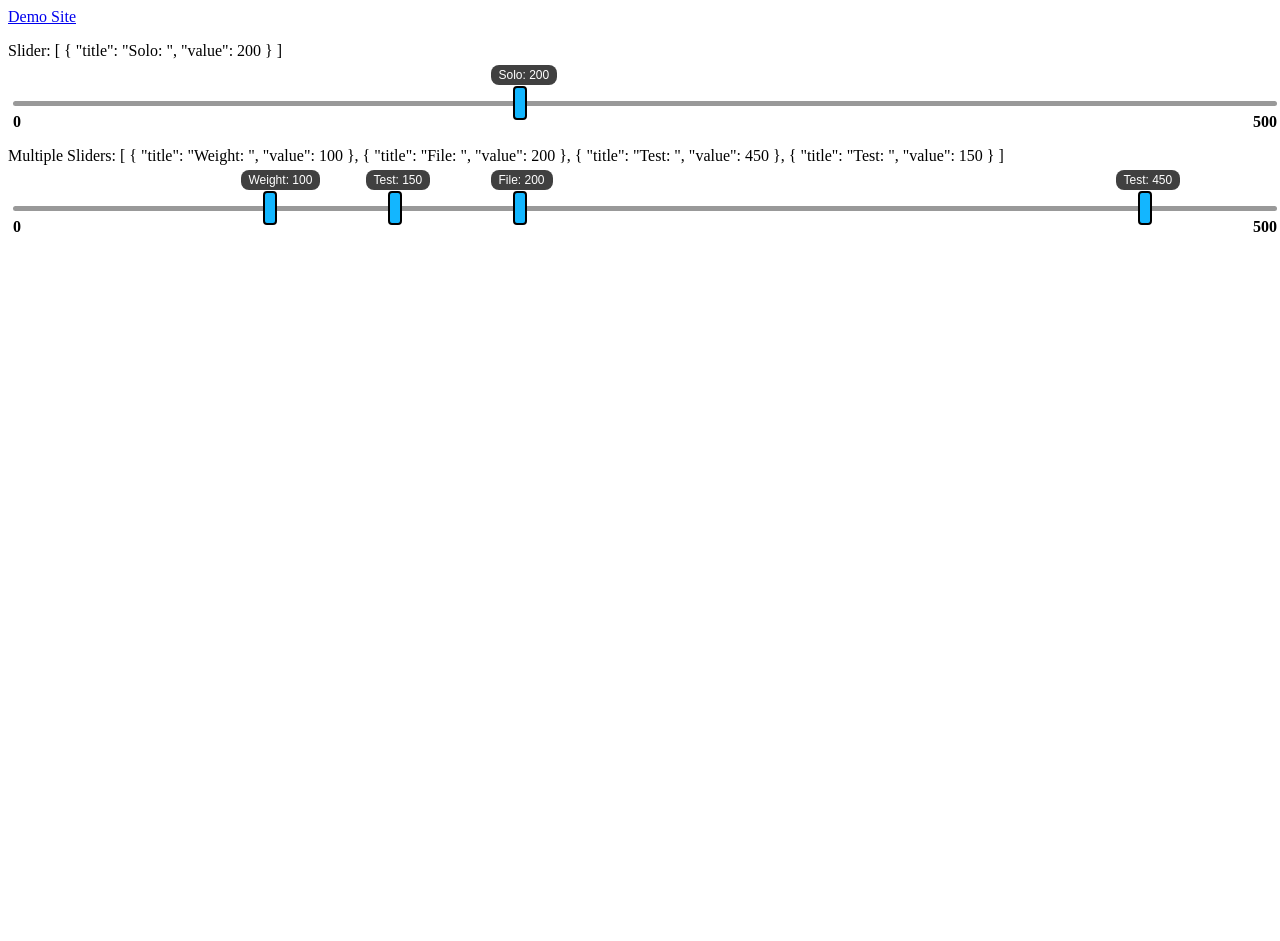
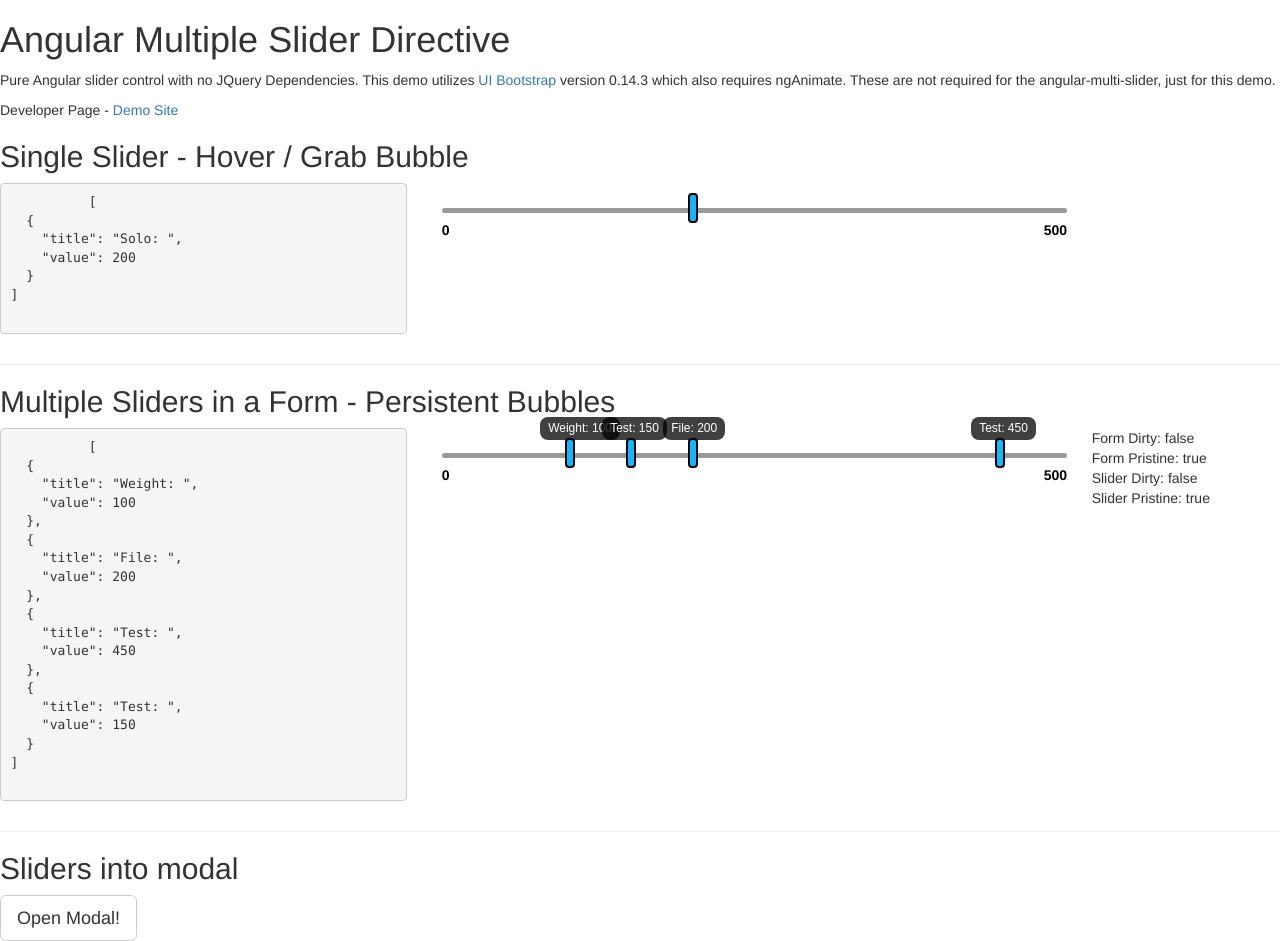
Before and after one commit to enkodellc/angular-multi-slider, a website: page demo/index.html in a window 1280 px wide. Before the commit the page ends 800 px from the top, so only its background shows below. Drawn offline with nearby package versions, Linux system fonts and the light colour scheme; some packages are replaced by stand-ins of ours; a script that the page names is missing.

Commit message:
* Version 0.1.0 * Update Readme * Add dirty / pristine for ngModel to use within forms * Add additional examples

```diff
--- a/bower.json
+++ b/bower.json
@@ -1,6 +1,6 @@
 {
   "name": "angular-multi-slider",
-  "version": "0.0.1",
+  "version": "0.1.0",
   "authors": [
     "Keith <keith@keithfimreite.com>",
     "Tori Holmes-Kirk <https://github.com/supertorio>"
@@ -24,6 +24,6 @@
     "demo"
   ],
   "dependencies": {
-    "angular": "~1.3.2"
+    "angular": "~1.4.7"
   }
 }
--- a/demo/app.js
+++ b/demo/app.js
@@ -1,9 +1,9 @@
 'use strict';
 
-angular.module('multiSliderDemo', ['angularMultiSlider']);
+angular.module('multiSliderDemo', ['angularMultiSlider', 'ngAnimate', 'ui.bootstrap']);
 
 angular.module('multiSliderDemo')
-  .controller('DemoCtrl', function ($scope) {
+  .controller('DemoCtrl', function ($rootScope, $scope, $uibModal) {
     $scope.slider = [{title:'Solo: ',value:200}];
 
     $scope.sliders = [
@@ -12,4 +12,36 @@ angular.module('multiSliderDemo')
       {title:'Test: ',value:450},
       {title:'Test: ',value:150}
     ];
+
+    $scope.modalSliders = [
+      {title:'Weight: ',value:100},
+      {title:'File: ',value:200}
+    ];
+
+    $scope.openModal = function() {
+      var modalDlg = $uibModal.open({
+        templateUrl: 'sliderModal.html',
+        controller: function ($scope, $uibModalInstance, sliders) {
+          //Copy of the object in order to keep original values in $scope.percentages in parent controller.
+          $scope.mSliders = angular.copy(sliders);
+
+          $scope.ok = function () {
+            $uibModalInstance.close($scope.mSliders);
+          };
+
+          $scope.cancel = function () {
+            $uibModalInstance.dismiss('Canceled');
+          };
+        },
+        resolve: {
+          sliders: function () {
+            return $scope.modalSliders;
+          }
+        }
+      });
+
+      modalDlg.result.then(function (updatedSliders) {
+        $scope.modalSliders = updatedSliders;
+      });
+    };
   });
--- a/demo/index.html
+++ b/demo/index.html
@@ -2,33 +2,78 @@
 <head>
   <meta charset="UTF-8">
   <title>Multi Slider</title>
+  <link rel="stylesheet" href="https://maxcdn.bootstrapcdn.com/bootstrap/3.3.5/css/bootstrap.min.css">
   <link rel="stylesheet" href="../multislider.css">
 </head>
 <body>
 <div ng-controller="DemoCtrl">
-    <a href="http://keithfimreite.com/angular-multi-slider-directive.aspx" target="_blank">Demo Site</a>
-    <p>Slider: {{ slider | json}}</p>
-
+  <h1>Angular Multiple Slider Directive</h1>
+  <p>Pure Angular slider control with no JQuery Dependencies. This demo utilizes
+    <a href="https://angular-ui.github.io/bootstrap/">UI Bootstrap</a> version 0.14.3 which also requires ngAnimate.
+    These are not required for the angular-multi-slider, just for this demo.</p>
+  Developer Page - <a href="http://keithfimreite.com/angular-multi-slider-directive.aspx" target="_blank">Demo Site</a>
+  <article>
+    <h2>Single Slider - Hover / Grab Bubble</h2>
+    <fieldset class="row">
+      <section class="col-sm-4">
+        <pre>
+          {{ slider | json}}
+        </pre>
+      </section>
+      <section class="col-sm-6 padding-10">
         <div multi-slider
              floor="0"
              ceiling="500"
              step="10"
              precision="2"
-         bubbles="true"
-         sliders="slider"></div>
-    <br/>
-
-    <p>Multiple Sliders: {{ sliders | json}}</p>
-    <multi-slider
+             bubbles="false"
+             ng-model="slider"></div>
+      </section>
+    </fieldset>
+  </article>
+  <hr/>
+  <article>
+    <h2>Multiple Sliders in a Form - Persistent Bubbles</h2>
+    <form name="sliderForm" id="sliderForm" novalidate autocomplete="off">
+      <fieldset class="row">
+        <section class="col-sm-4">
+        <pre>
+          {{ sliders | json}}
+        </pre>
+        </section>
+        <section class="col-sm-6 padding-10">
+          <multi-slider name="mySlider"
                         floor="0"
                         step="10"
                         precision="2"
                         ceiling="500"
                         bubbles="true"
-      sliders="sliders">
+                        ng-model="sliders">
           </multi-slider>
+        </section>
+        <section class="col-sm-2">
+          <p>
+            Form Dirty: {{ sliderForm.$dirty }}
+            <br/>
+            Form Pristine: {{ sliderForm.$pristine }}
+            <br/>
+            Slider Dirty: {{ sliderForm.mySlider.$dirty }}
+            <br/>
+            Slider Pristine: {{ sliderForm.mySlider.$pristine }}
+        </section>
+      </fieldset>
+    </form>
+  </article>
+  <hr/>
+  <article>
+    <h2>Sliders into modal</h2>
+    <button type="button" ng-click="openModal()" class="btn btn-default btn-lg">Open Modal!</button>
+  </article>
+
 </div>
-<script src="../bower_components/angular/angular.js"></script>
+<script src="//ajax.googleapis.com/ajax/libs/angularjs/1.4.7/angular.js"></script>
+<script src="//ajax.googleapis.com/ajax/libs/angularjs/1.4.7/angular-animate.js"></script>
+<script src="https://cdnjs.cloudflare.com/ajax/libs/angular-ui-bootstrap/0.14.3/ui-bootstrap-tpls.min.js"></script>
 <script src="../multislider.js"></script>
 <script src="app.js"></script>
 </body>
--- a/multislider.js
+++ b/multislider.js
@@ -43,20 +43,30 @@ angular.module('angularMultiSlider', [])
 
   return {
     restrict: 'EA',
+    require: '?ngModel',
     scope: {
       floor       : '@',
       ceiling     : '@',
       step        : '@',
       precision   : '@',
       bubbles     : '@',
-      sliders     : '='
+      sliders     : '=ngModel'
     },
     template :
       '<div class="bar"></div>' +
       '<div class="limit low">{{ floor }}</div>' +
       '<div class="limit high">{{ ceiling }}</div>',
 
-    link : function(scope, element, attrs) {
+    link : function(scope, element, attrs, ngModel) {
+      if (!ngModel) return; // do nothing if no ng-model
+
+      //base copy to see if sliders returned to original
+      var original;
+
+      ngModel.$render = function() {
+        original = angular.copy(scope.sliders);
+      };
+
       element.addClass('angular-multi-slider');
 
       // DOM Components
@@ -160,6 +170,10 @@ angular.module('angularMultiSlider', [])
             ngDocument.unbind(events.move);
             ngDocument.unbind(events.end);
 
+            if (angular.equals(scope.sliders, original)) {
+              ngModel.$setPristine();
+            }
+
             scope.$apply();
           };
 
@@ -186,6 +200,7 @@ angular.module('angularMultiSlider', [])
             scope.sliders[currentRef].value = newValue;
 
             setHandles();
+            ngModel.$setDirty();
             scope.$apply();
           };
 
```
Also changed, not shown: demo/sliderModal.html (added, +22 -0 lines), README.md. Lines whose indentation alone changed are shown as unchanged.
